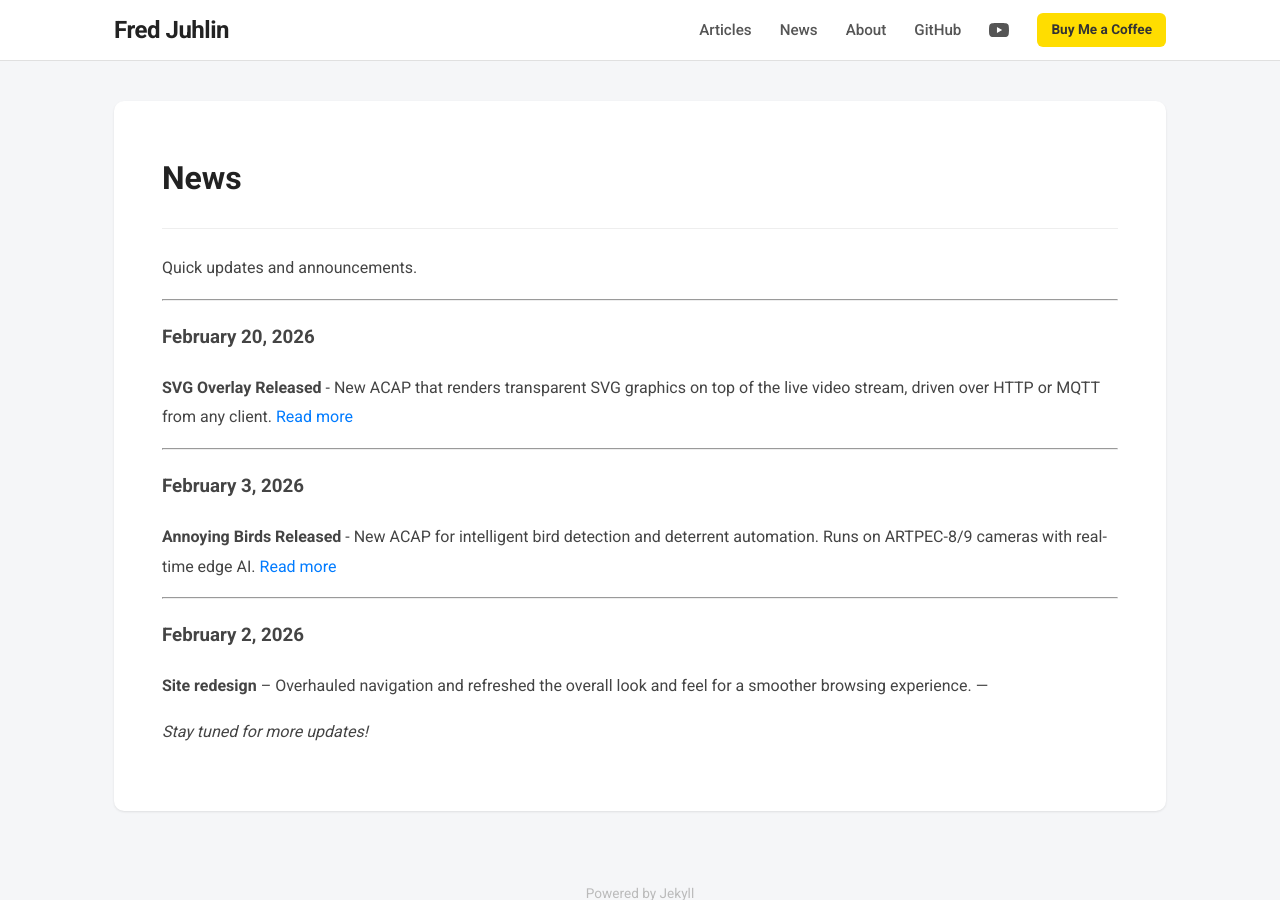
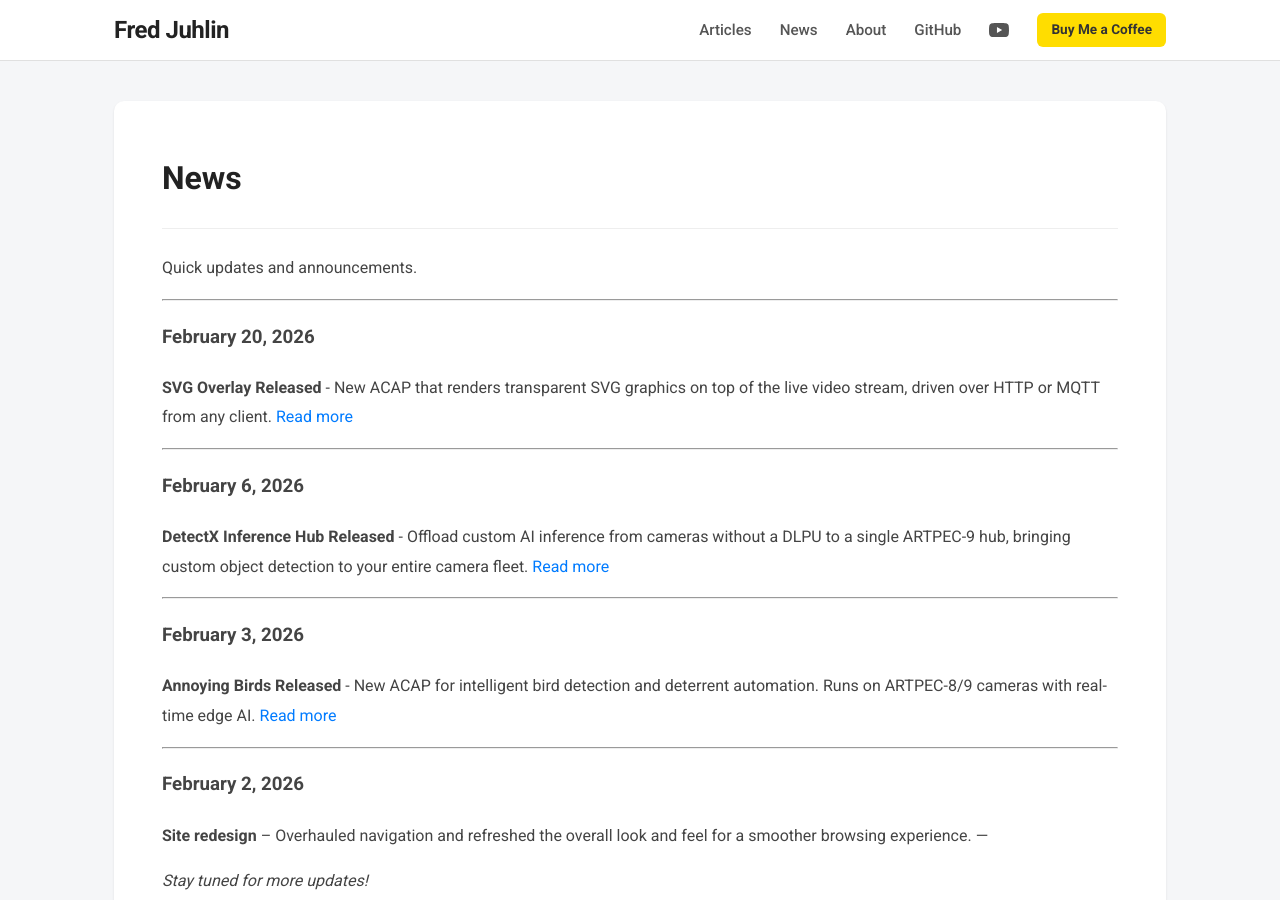
Before and after one commit to pandosme/pandosme.github.io, a Jekyll site: the page built from docs/news.md, in a window 1280 px wide and 900 px high. Built offline with Jekyll 4.4.1, drawn with Linux system fonts in a browser that asks for light colours.

Commit message:
Added DetectX Inference Hub to news page
Co-Authored-By: Claude Sonnet 4.6 <noreply@anthropic.com>

```diff
--- a/docs/news.md
+++ b/docs/news.md
@@ -13,6 +13,11 @@ Quick updates and announcements.
 
 ---
 
+### February 6, 2026
+**DetectX Inference Hub Released** - Offload custom AI inference from cameras without a DLPU to a single ARTPEC-9 hub, bringing custom object detection to your entire camera fleet. [Read more](/acap/2026/02/06/inference-hub.html)
+
+---
+
 ### February 3, 2026
 **Annoying Birds Released** - New ACAP for intelligent bird detection and deterrent automation. Runs on ARTPEC-8/9 cameras with real-time edge AI. [Read more](/acap/2026/02/03/annoying-birds.html)
 
```
